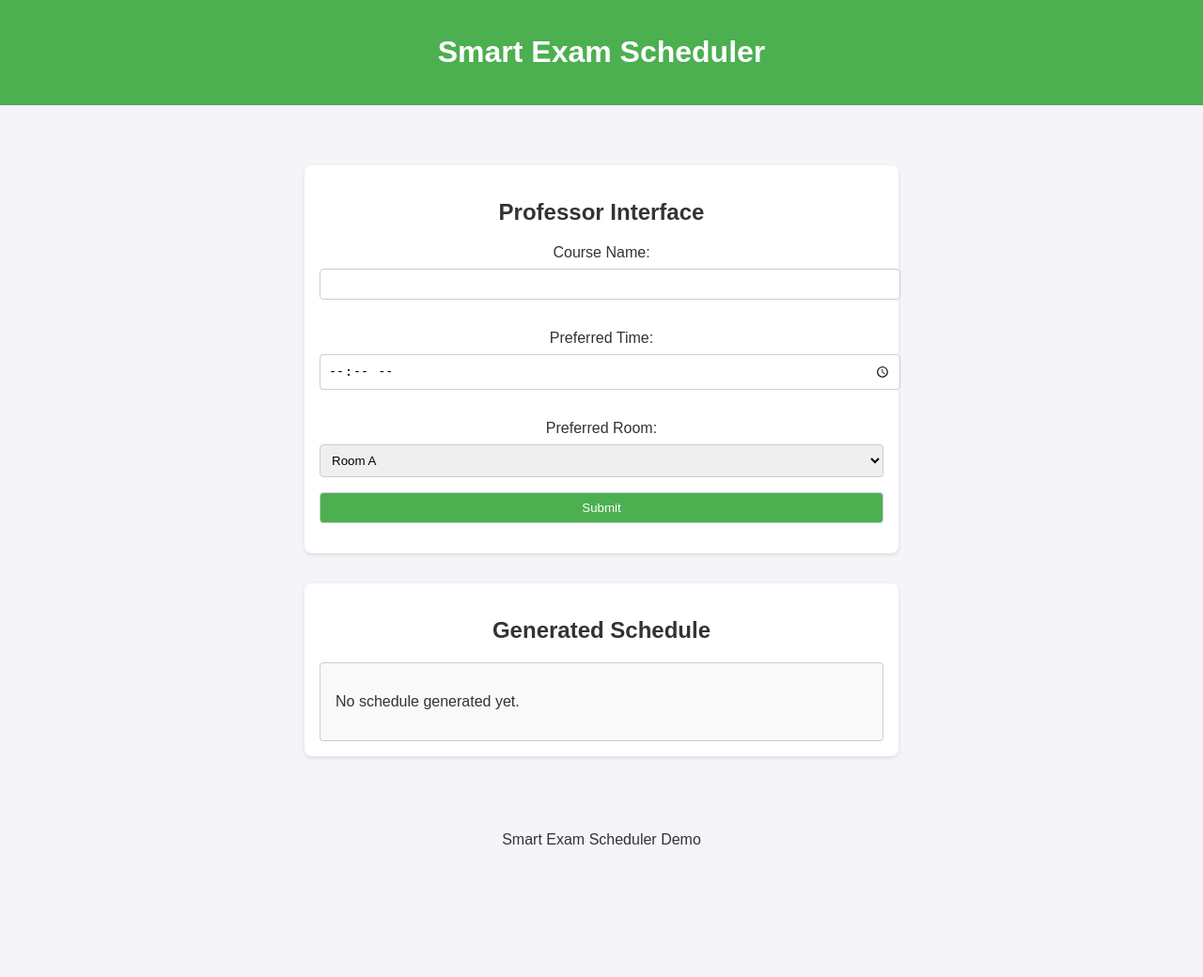
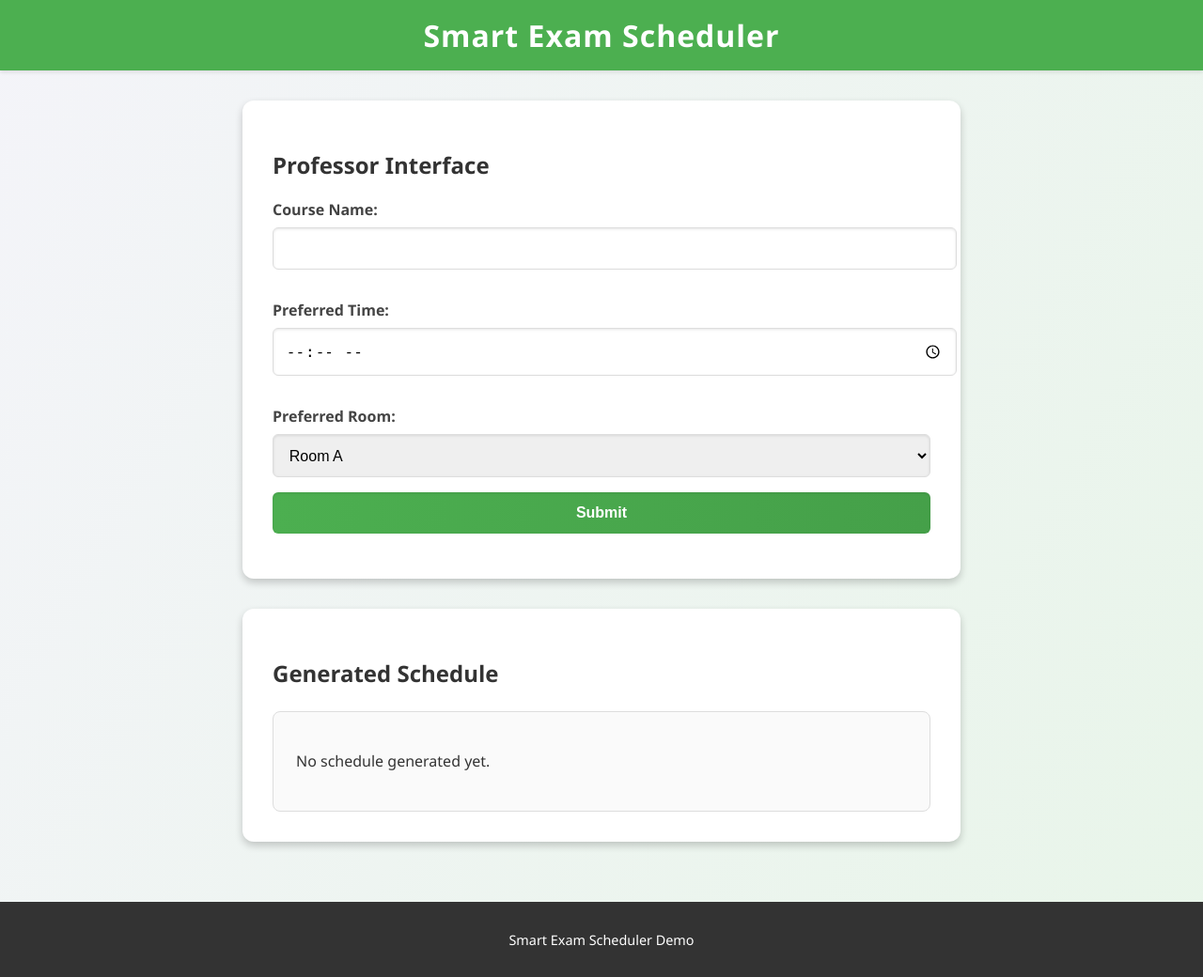
Before and after one commit to MuAbCh/Exam_Scheduler, a Flask app: page / in a window 1280 px wide. Shown: the whole page at 94% size. Before the commit the page ends 899 px from the top, so only its background shows below. Run offline with Flask 3, Linux system fonts and the light colour scheme.

Commit message:
Update styles.css -- make design better

```diff
--- a/static/styles.css
+++ b/static/styles.css
@@ -1,58 +1,106 @@
 body {
-    font-family: Arial, sans-serif;
+    font-family: 'Segoe UI', Tahoma, Geneva, Verdana, sans-serif;
     margin: 0;
     padding: 0;
-    background-color: #f4f4f9;
+    background: linear-gradient(120deg, #f4f4f9, #e8f5e9);
     color: #333;
-    text-align: center;
 }
 
 header {
     background-color: #4CAF50;
     color: white;
     padding: 1rem 0;
+    box-shadow: 0 2px 4px rgba(0, 0, 0, 0.1);
+    text-align: center;
+}
+
+header h1 {
+    font-size: 2rem;
+    margin: 0;
+    letter-spacing: 1px;
 }
 
 main {
-    padding: 2rem;
+    padding: 2rem 1rem;
+    display: flex;
+    flex-direction: column;
+    align-items: center;
+    gap: 2rem;
 }
 
 section {
-    margin: 2rem auto;
-    max-width: 600px;
+    width: 90%;
+    max-width: 700px;
     background: white;
-    box-shadow: 0 2px 4px rgba(0, 0, 0, 0.1);
-    padding: 1rem;
-    border-radius: 8px;
+    box-shadow: 0 4px 8px rgba(0, 0, 0, 0.2);
+    padding: 2rem;
+    border-radius: 12px;
+    transition: transform 0.2s ease-in-out, box-shadow 0.2s ease-in-out;
+}
+
+section:hover {
+    transform: scale(1.02);
+    box-shadow: 0 6px 12px rgba(0, 0, 0, 0.3);
 }
 
 label {
     display: block;
     margin: 1rem 0 0.5rem;
+    font-weight: bold;
+    color: #444;
 }
 
 input, select, button {
     width: 100%;
-    padding: 0.5rem;
+    padding: 0.8rem;
     margin-bottom: 1rem;
-    border: 1px solid #ccc;
-    border-radius: 4px;
+    border: 1px solid #ddd;
+    border-radius: 6px;
+    font-size: 1rem;
+    box-shadow: inset 0 1px 3px rgba(0, 0, 0, 0.1);
+}
+
+input:focus, select:focus {
+    outline: none;
+    border-color: #4CAF50;
+    box-shadow: 0 0 4px rgba(76, 175, 80, 0.6);
 }
 
 button {
-    background-color: #4CAF50;
+    background: linear-gradient(90deg, #4CAF50, #45a049);
     color: white;
+    font-size: 1rem;
+    font-weight: bold;
     cursor: pointer;
+    border: none;
+    transition: background 0.3s ease-in-out;
 }
 
 button:hover {
-    background-color: #45a049;
+    background: linear-gradient(90deg, #45a049, #4CAF50);
 }
 
 #schedule-output {
+    margin-top: 1.5rem;
     text-align: left;
+    padding: 1.5rem;
+    border: 1px solid #ddd;
+    border-radius: 8px;
+    background: #fafafa;
+    font-size: 1rem;
+    line-height: 1.6;
+}
+
+#schedule-output h3 {
+    color: #4CAF50;
+    margin-bottom: 1rem;
+}
+
+footer {
+    margin-top: 2rem;
+    background-color: #333;
+    color: white;
     padding: 1rem;
-    border: 1px solid #ccc;
-    border-radius: 4px;
-    background: #f9f9f9;
+    text-align: center;
+    font-size: 0.9rem;
 }
```
